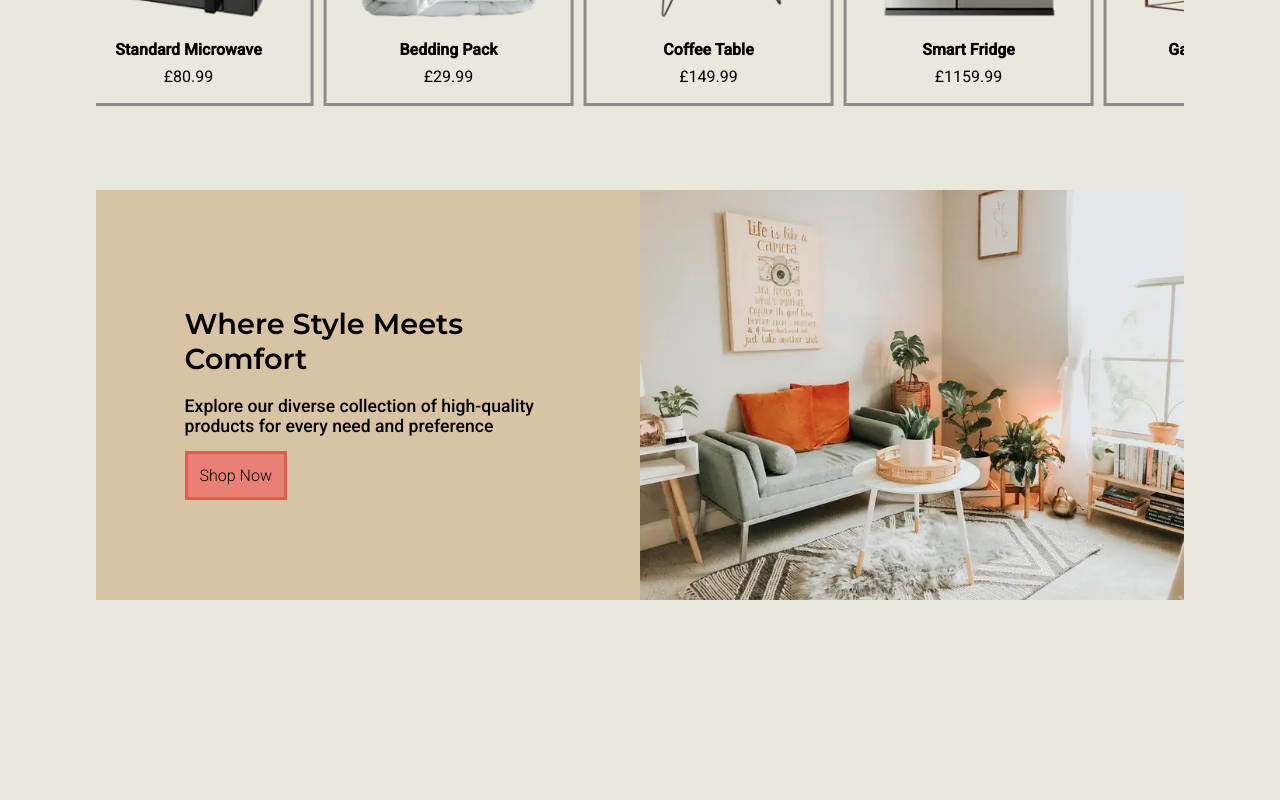
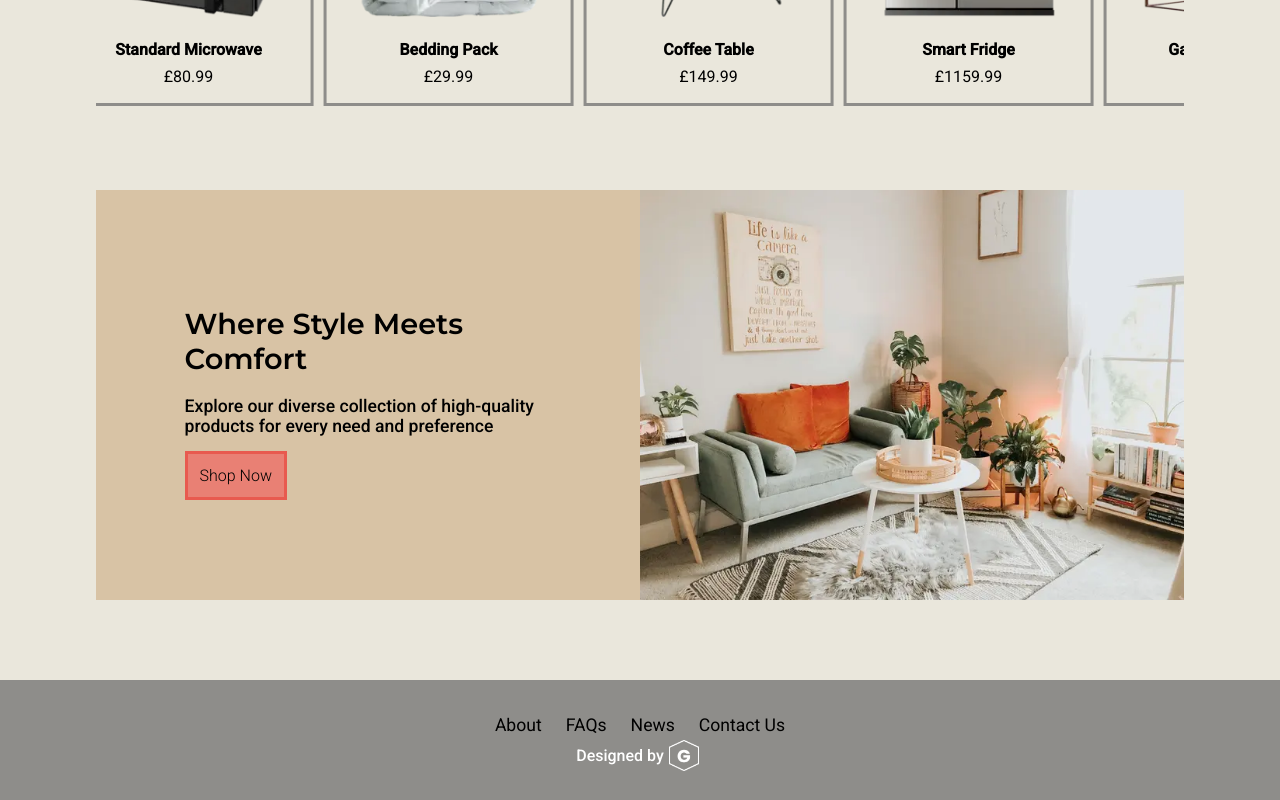
Before and after one commit to Gwazza23/good-living, a React (Create React App) app: page / in a window 1280 px wide. Shown: the part 1117-1917 px from the top of the page. Before the commit the page ends 1797 px from the top, so only its background shows below. Built offline with nearby package versions, Linux system fonts and the light colour scheme.

Commit message:
Add Footer Component

```diff
--- a/src/App.css
+++ b/src/App.css
@@ -1,4 +1,4 @@
-@import url('https://fonts.googleapis.com/css2?family=Montserrat:wght@500;600&family=Roboto:wght@300;400;500&display=swap');
+@import url("https://fonts.googleapis.com/css2?family=Montserrat:wght@500;600&family=Roboto:wght@300;400;500&display=swap");
 
 :root {
   --primary: #e85a4f;
@@ -21,11 +21,14 @@ body {
 h4,
 a,
 p,
-button {
+button,
+li {
   font-family: "Roboto";
 }
 
-h1,h2,h3 {
+h1,
+h2,
+h3 {
   font-family: "Montserrat";
   font-weight: 600;
 }
--- a/src/App.js
+++ b/src/App.js
@@ -6,10 +6,10 @@ import {
   useLocation,
 } from "react-router-dom";
 import Home from "./Pages/Home/Home";
-import Nav from "./Pages/Nav/Nav";
 import Header from "./Pages/Products/Components/Header";
 import Products from "./Pages/Products/Products";
 import AllItem from "./Pages/Products/Components/AllItem";
+import Layout from "./Util/Layout";
 import { useEffect } from "react";
 
 function ScrollToTop() {
@@ -25,11 +25,11 @@ function App() {
     <Router>
       <ScrollToTop />
       <Routes>
-        <Route path="/" element={<Nav />}>
+        <Route path="/" element={<Layout />}>
           <Route index element={<Home />} />
           <Route path="/products" element={<Header />}>
             <Route path="/products/:category" element={<Products />} />
-            <Route path="/products/all" element={<AllItem />} />
+            <Route index element={<AllItem />} />
           </Route>
         </Route>
       </Routes>
--- /dev/null
+++ b/src/Pages/Footer/Footer.css
@@ -0,0 +1,34 @@
+footer {
+  height: 15vh;
+  background: var(--dark-grey);
+  display: flex;
+  align-items: center;
+  justify-content: center;
+  flex-direction: column;
+}
+
+footer ul {
+  display: flex;
+  list-style-type: none;
+  justify-content: center;
+}
+footer li {
+  cursor: pointer;
+  font-size: 1.1rem;
+  margin: 5px 12px;
+}
+footer a {
+  display: flex;
+  align-items: center;
+  font-weight: 500;
+  color: white;
+  text-decoration: none;
+}
+footer li:hover {
+    text-decoration: underline;
+    text-decoration-color: var(--primary);
+  }
+footer img {
+  width: 30px;
+  margin: 0px 5px;
+}
--- /dev/null
+++ b/src/Pages/Footer/Footer.js
@@ -0,0 +1,19 @@
+import "./Footer.css";
+
+function Footer() {
+  return (
+    <footer>
+      <ul>
+        <li>About</li>
+        <li>FAQs</li>
+        <li>News</li>
+        <li>Contact Us</li>
+      </ul>
+      <a target="_blank" rel="noreferrer" href="https://weerawarnagayanportfolio.netlify.app">
+        Designed by <img loading="lazy" src="media/logo.webp" alt="logo" />
+      </a>
+    </footer>
+  );
+}
+
+export default Footer;
--- a/src/Pages/Home/Components/SectionThree.js
+++ b/src/Pages/Home/Components/SectionThree.js
@@ -11,7 +11,7 @@ function SectionThree() {
             Explore our diverse collection of high-quality products for every
             need and preference
           </p>
-          <Link to={'/products/all'} >Shop Now</Link>
+          <Link to={'/products'} >Shop Now</Link>
         </div>
       </div>
       <img loading="lazy" src="media/living-room.webp" alt="living room" />
--- a/src/Pages/Nav/Nav.js
+++ b/src/Pages/Nav/Nav.js
@@ -14,7 +14,7 @@ function Nav() {
           </NavLink>
         </div>
         <div className="nav-links">
-          <NavLink to={"/products/all"}>Products</NavLink>
+          <NavLink to={"/products"}>Products</NavLink>
           <button>
             <BsCart3 />
           </button>
--- a/src/Pages/Products/Components/Header.js
+++ b/src/Pages/Products/Components/Header.js
@@ -5,7 +5,7 @@ import { items } from "../../../Util/Items";
 
 function Header() {
   const { category } = useParams();
-  let urlCategory = category || "all";
+  let urlCategory = category || "";
   const productCategory = items.find((item) => item.link === urlCategory);
   const [name, setName] = useState(productCategory.name);
 
--- a/src/Util/Items.js
+++ b/src/Util/Items.js
@@ -53,7 +53,7 @@ export const items = [
   {
     id: 1,
     name: "All",
-    link: "all",
+    link: "",
     items: [],
   },
   {
--- /dev/null
+++ b/src/Util/Layout.js
@@ -0,0 +1,15 @@
+import React from "react";
+import Nav from "../Pages/Nav/Nav";
+import Footer from "../Pages/Footer/Footer";
+
+function Layout({ children }) {
+  return (
+    <>
+      <Nav />
+      {children}
+      <Footer />
+    </>
+  );
+}
+
+export default Layout;
```
Also changed, not shown: public/media/Logo.webp (added).
